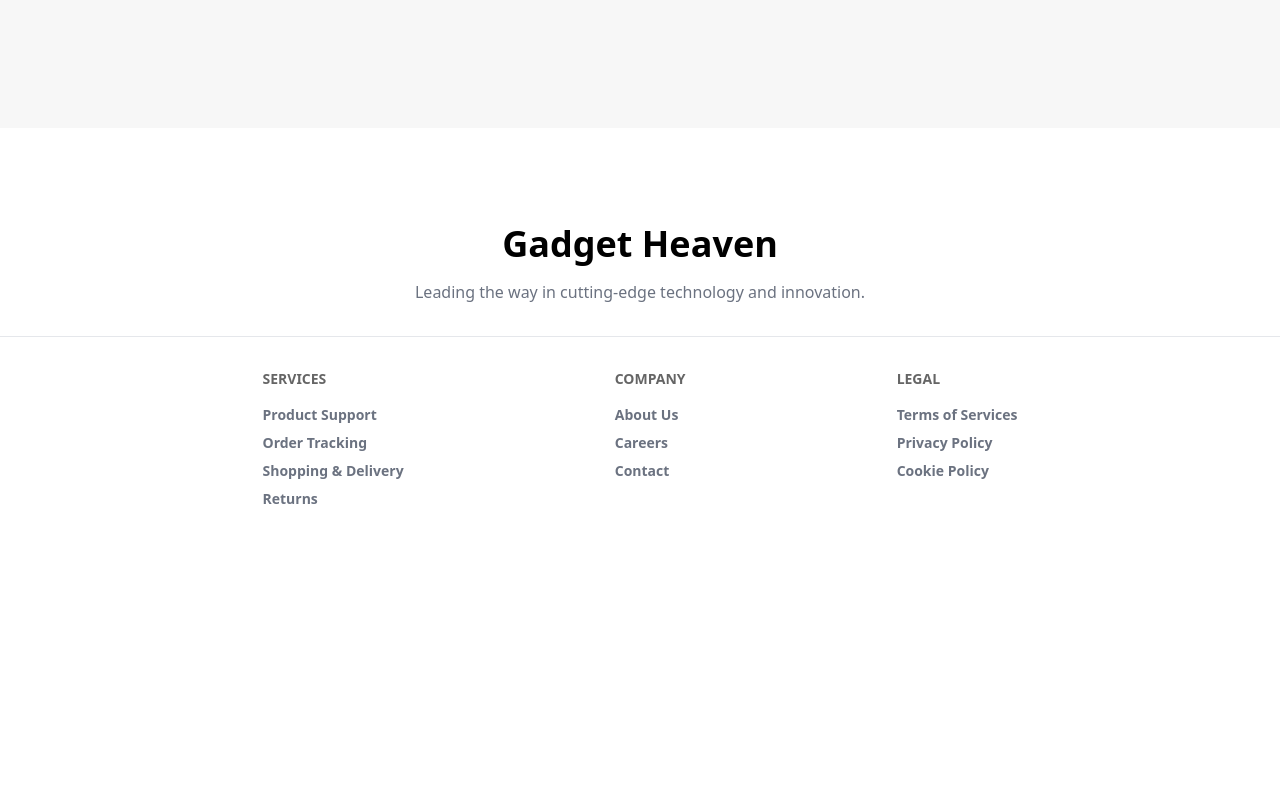
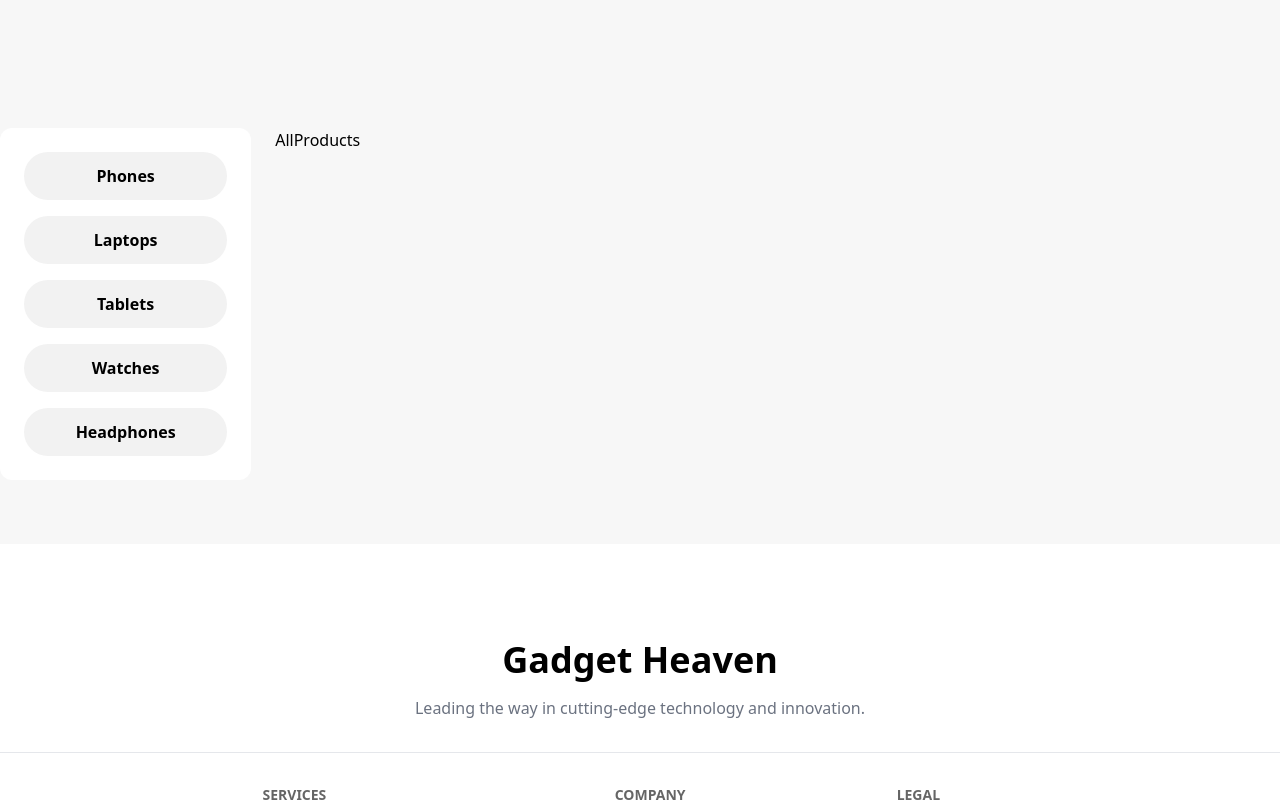
Before and after one commit to programming-hero-web-course-4/b10a8-gadget-heaven-HabiburRahman02, a React (Vite) app: page / in a window 1280 px wide. Shown: the part 1120-1922 px from the top of the page. Before the commit the page ends 1725 px from the top, so only its background shows below. Built offline with nearby package versions, Linux system fonts and the light colour scheme.

Commit message:
left side nav added

```diff
--- /dev/null
+++ b/public/categories.json
@@ -0,0 +1,22 @@
+[
+    {
+        "id": 101,
+        "name": "Phones"
+    },
+    {
+        "id": 102,
+        "name": "Laptops"
+    },
+    {
+        "id": 103,
+        "name": "Tablets"
+    },
+    {
+        "id": 104,
+        "name": "Watches"
+    },
+    {
+        "id": 105,
+        "name": "Headphones"
+    }
+]
--- a/src/components/Footer/Footer.jsx
+++ b/src/components/Footer/Footer.jsx
@@ -2,7 +2,7 @@
 const Footer = () => {
     return (
         <div className=" ">
-            <div className="mt-[320px] bg-white text-black py-24">
+            <div className=" bg-white text-black py-24">
                 <div className="">
                     <div className="max-w-[1450px] mx-auto text-center">
                         <div className="space-y-4">
--- /dev/null
+++ b/src/pages/Home/AllProducts/AllProducts.jsx
@@ -0,0 +1,10 @@
+
+const AllProducts = () => {
+    return (
+        <div>
+            AllProducts
+        </div>
+    );
+};
+
+export default AllProducts;
--- a/src/pages/Home/Banner/Banner.jsx
+++ b/src/pages/Home/Banner/Banner.jsx
@@ -1,7 +1,7 @@
 import bannerImg from '../../../assets/banner.jpg'
 const Banner = () => {
     return (
-        <div className="bg-custom py-12 rounded-3xl h-screen">
+        <div className="bg-custom mb-[320px] py-12 rounded-3xl h-screen">
             <div className="max-w-[820px] mx-auto text-center relative">
                 <div className="space-y-8 pb-56">
                     <h1 className="text-5xl font-bold">Upgrade Your Tech Accessorize with Gadget Heaven Accessories</h1>
--- a/src/pages/Home/Home/Home.jsx
+++ b/src/pages/Home/Home/Home.jsx
@@ -1,9 +1,11 @@
 import Banner from "../Banner/Banner";
+import HomeContainer from "../HomeContainer/HomeContainer";
 
 const Home = () => {
     return (
         <div className="text-white">
             <Banner></Banner>
+            <HomeContainer></HomeContainer>
         </div>
     );
 };
--- /dev/null
+++ b/src/pages/Home/Home/LeftSideNav/LeftSideNav.jsx
@@ -0,0 +1,24 @@
+import { useEffect, useState } from "react";
+
+const LeftSideNav = () => {
+    const [categories, setCategories] = useState([]);
+
+    useEffect(() => {
+        fetch('/categories.json')
+            .then(res => res.json())
+            .then(data => setCategories(data))
+    }, [])
+    return (
+        <div>
+            <div className="bg-white p-6 rounded-xl  space-y-4">
+                {
+                    categories.map(category => <div key={category.id}>
+                        <button className="bg-base-200 w-full hover:bg-[#9538E2] hover:text-white font-semibold rounded-full px-6 py-3">{category.name}</button>
+                    </div>)
+                }
+            </div>
+        </div>
+    );
+};
+
+export default LeftSideNav;
--- /dev/null
+++ b/src/pages/Home/HomeContainer/HomeContainer.jsx
@@ -0,0 +1,13 @@
+import AllProducts from "../AllProducts/AllProducts";
+import LeftSideNav from "../Home/LeftSideNav/LeftSideNav";
+
+const HomeContainer = () => {
+    return (
+        <div className="text-black md:flex gap-6">
+            <div className="md:w-1/5"><LeftSideNav></LeftSideNav></div>
+            <div className="md:w-4/5"><AllProducts></AllProducts></div>
+        </div>
+    );
+};
+
+export default HomeContainer;
```
